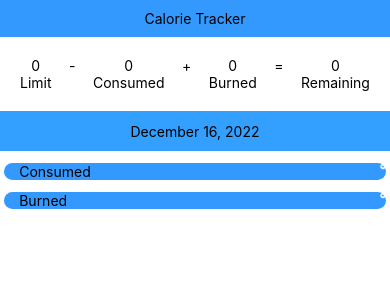
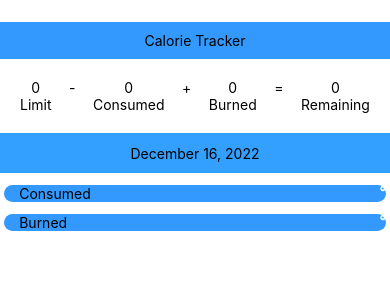
Before and after one commit to Theguyat2012/CalorieTracker, a React Native app: screen / in a window 390 px wide. Shown: the top 300 px of the page. Built offline with nearby package versions, Linux system fonts and the light colour scheme.

Commit message:
move status bar outside of scrollview

```diff
--- a/App.js
+++ b/App.js
@@ -7,9 +7,11 @@ import Main from './components/Main';
 
 export default function App() {
   return (
+    <>
+      <AppBar />
       <ScrollView>
-        <AppBar />
         <Main />
       </ScrollView>
+    </>
   );
 }
--- a/components/AppBar.js
+++ b/components/AppBar.js
@@ -1,27 +1,29 @@
-import { SafeAreaView, StatusBar, StyleSheet } from 'react-native';
+import { Platform, SafeAreaView, StatusBar, StyleSheet, View } from 'react-native';
 
 
 const AppBar = () => {
     return (
-        <SafeAreaView style={[styles.container, styles.appBar]}>
-            <StatusBar style={styles.statusBar}/>
-        </SafeAreaView>
+        <View>
+            <StatusBar style={styles.statusBar} barStyle='dark-content'/>
+            <View style={styles.appBar} />
+        </View>
     );
 }
 
 const statusBarHeight = StatusBar.currentHeight;
+const appBarHeight = 22;
 
 const styles = StyleSheet.create ({
     container: {
         flex: 1,
     },
     statusbar: {
-        backgroundColor: '#000000',
+        backgroundColor: '#3399FF',
         height: statusBarHeight,
     },
     appBar: {
-        backgroundColor: '#000000',
-    },
+        height: appBarHeight,
+    }
 });
 
 export default AppBar;
```
